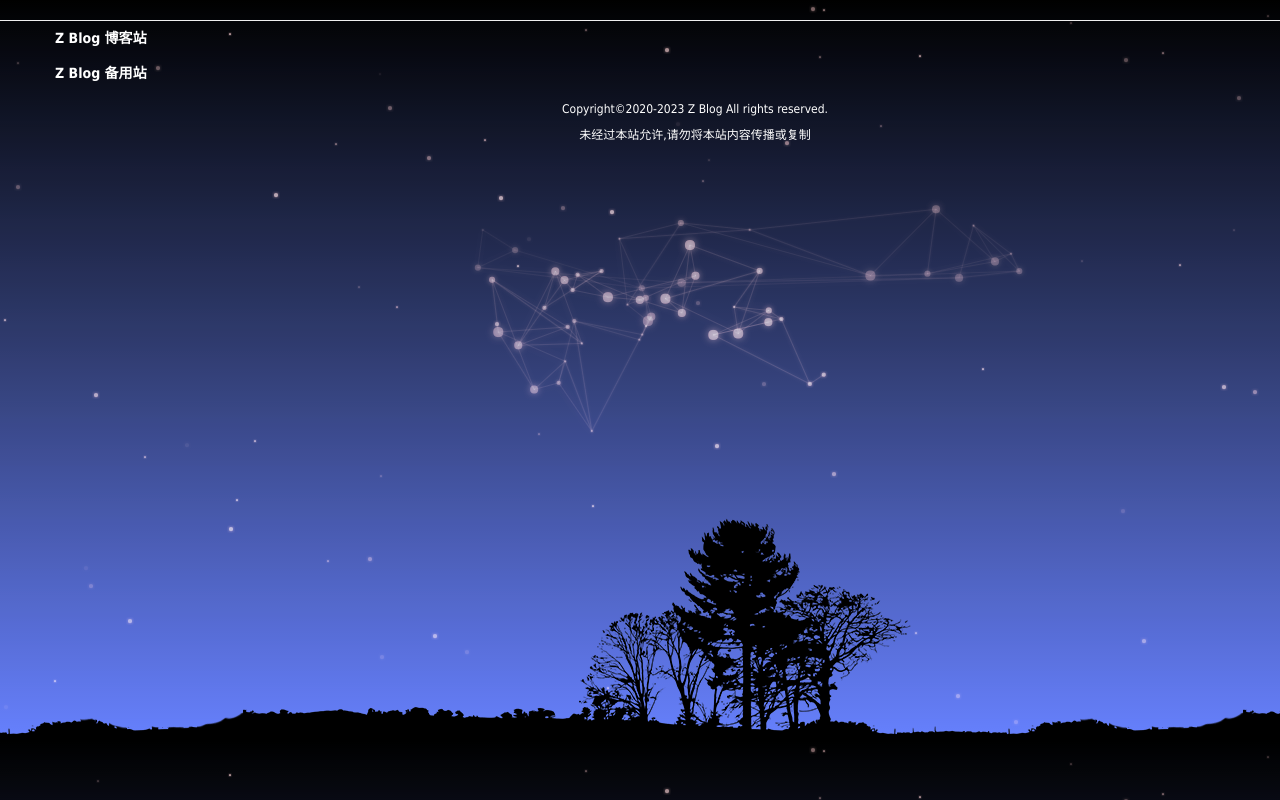
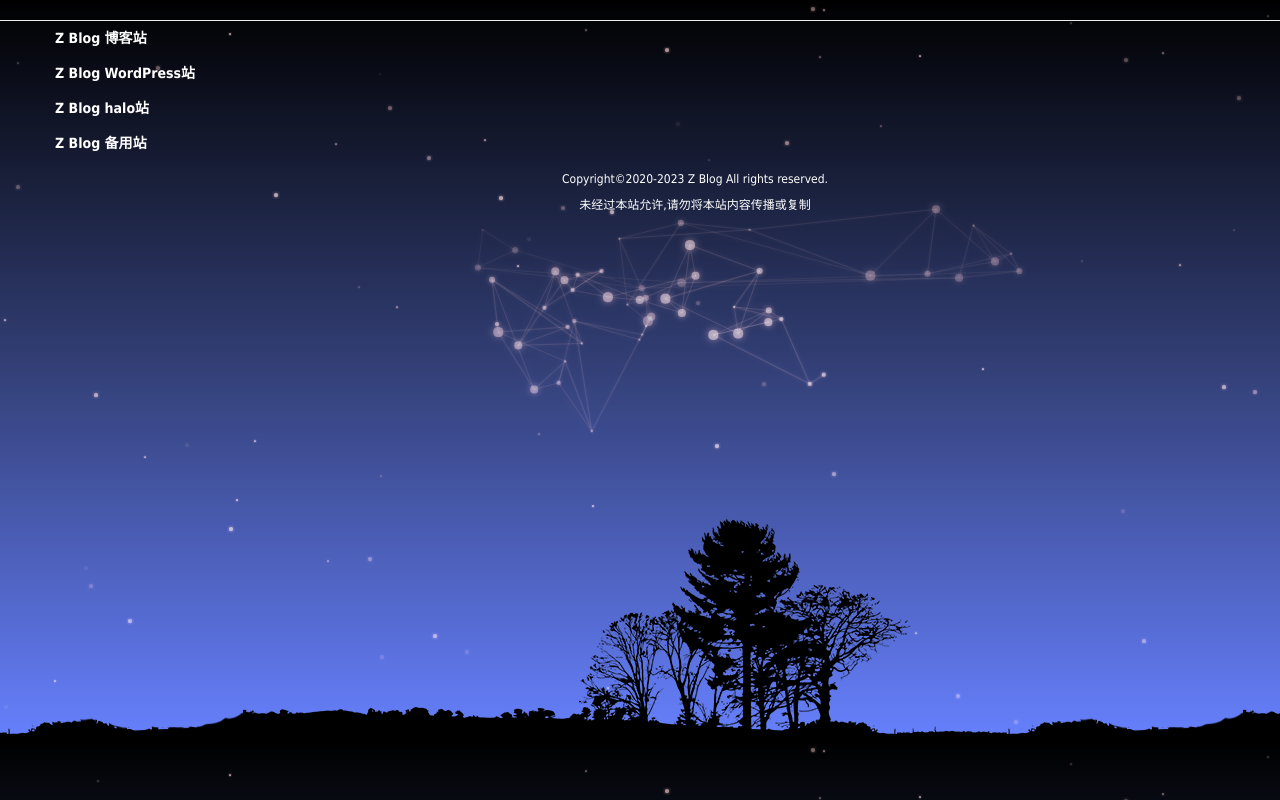
Before and after one commit to kadcs17/kadcs17.github.io, a plain HTML site: page index.html in a window 1280 px wide. Shown: the top 800 px of the page. Drawn offline with Linux system fonts and the light colour scheme.

Commit message:
Update index.html

```diff
--- a/index.html
+++ b/index.html
@@ -75,6 +75,12 @@
     	<div>
         <a href="http://blog.kadcs.eu.org">Z Blog 博客站 </a>
         </div>
+	<div>
+        <a href="http://wpblog.kadcs.eu.org">Z Blog WordPress站 </a>
+	</div>
+	<div>
+        <a href="http://halo.kadcs.eu.org">Z Blog halo站 </a>
+	</div>
         <div>
         <a href="http://kadcs123.epizy.com">Z Blog 备用站 </a>
     </div></h3>
```
